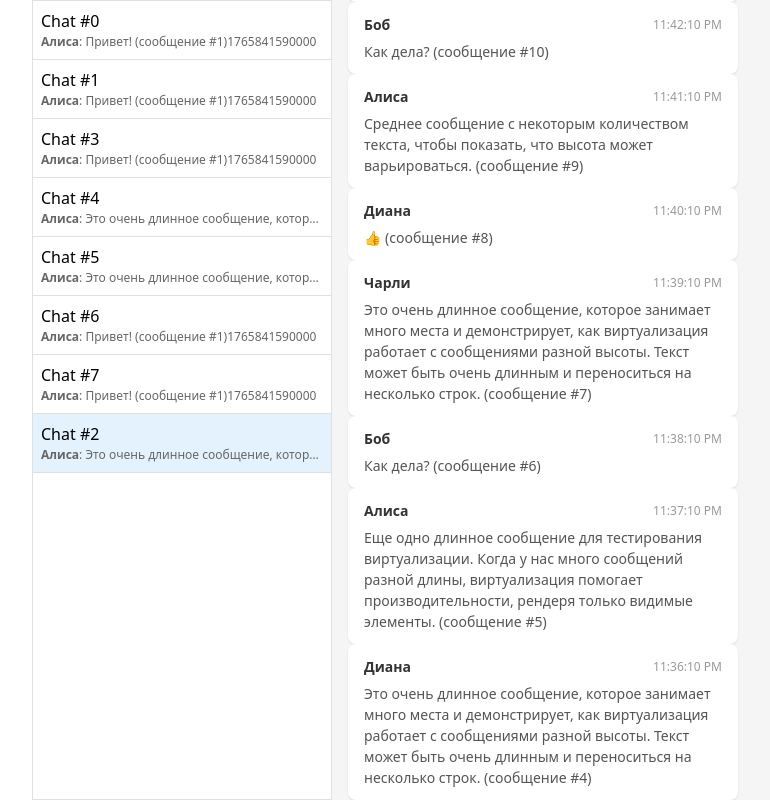
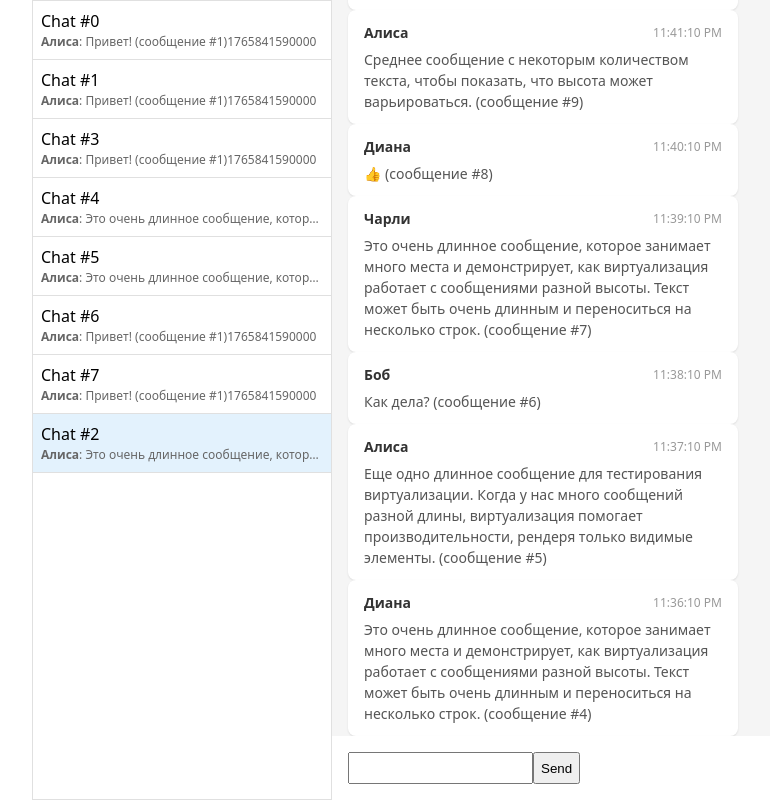
Before and after one commit to agufranov/chat-wnd, a React (Vite) app: page / in a window 1280 px wide. Both pictures are taken after a click on the element 250 px from the left and 148 px from the top of the page. Shown: the whole page, without its empty margins (68-838 px from the left). Built offline with nearby package versions, Linux system fonts and the light colour scheme.

Commit message:
input wip

```diff
--- /dev/null
+++ b/src/app/features/MessageInput/MessageInput.module.css
@@ -0,0 +1,9 @@
+.root {
+  padding: 16px;
+  height: 64px;
+  display: flex;
+  align-items: stretch;
+}
+
+.input {
+}
--- /dev/null
+++ b/src/app/features/MessageInput/MessageInput.tsx
@@ -0,0 +1,30 @@
+import { useState, type FormEvent } from "react";
+import type React from "react";
+import style from "./MessageInput.module.css";
+
+type MessageInputProps = {
+  onSubmit: (message: string) => void;
+};
+
+export const MessageInput: React.FC<MessageInputProps> = ({ onSubmit }) => {
+  const [inputState, setInputState] = useState("");
+
+  const handleSubmit = (e: FormEvent) => {
+    e.preventDefault();
+    setInputState("");
+    onSubmit(inputState);
+  };
+
+  return (
+    <form className={style.root} onSubmit={handleSubmit}>
+      <input
+        className={style.input}
+        value={inputState}
+        onInput={(e) =>
+          setInputState((e.currentTarget as HTMLInputElement).value)
+        }
+      />
+      <button type="submit">Send</button>
+    </form>
+  );
+};
--- a/src/app/features/MessageList/MessageList.module.css
+++ b/src/app/features/MessageList/MessageList.module.css
@@ -1,8 +1,9 @@
 .chatContainer {
-  height: 100vh;
+  /* height: 100vh; */
   width: 100%;
   display: flex;
   flex-direction: column;
+  flex: 1;
   background-color: #f5f5f5;
 }
 
--- /dev/null
+++ b/src/widgets/ChatWindow/ChatWindow.module.css
@@ -0,0 +1,5 @@
+.container {
+  height: 100vh;
+  display: flex;
+  flex-direction: column;
+}
--- a/src/widgets/ChatWindow/ChatWindow.tsx
+++ b/src/widgets/ChatWindow/ChatWindow.tsx
@@ -1,6 +1,8 @@
 import { useEffect } from "react";
 import { MessageList } from "../../app/features/MessageList/MessageList";
 import { useChatStore } from "@/store/chatStore";
+import { MessageInput } from "../../app/features/MessageInput/MessageInput";
+import style from "./ChatWindow.module.css";
 
 type ChatWindowProps = {
   chatId: string | null;
@@ -15,5 +17,10 @@ export const ChatWindow: React.FC<ChatWindowProps> = ({ chatId }) => {
 
   if (chatId === null) return null;
 
-  return <MessageList messages={messages[chatId] ?? []} />;
+  return (
+    <div className={style.container}>
+      <MessageList messages={messages[chatId] ?? []} />
+      <MessageInput onSubmit={(e) => console.log(e)} />
+    </div>
+  );
 };
```
